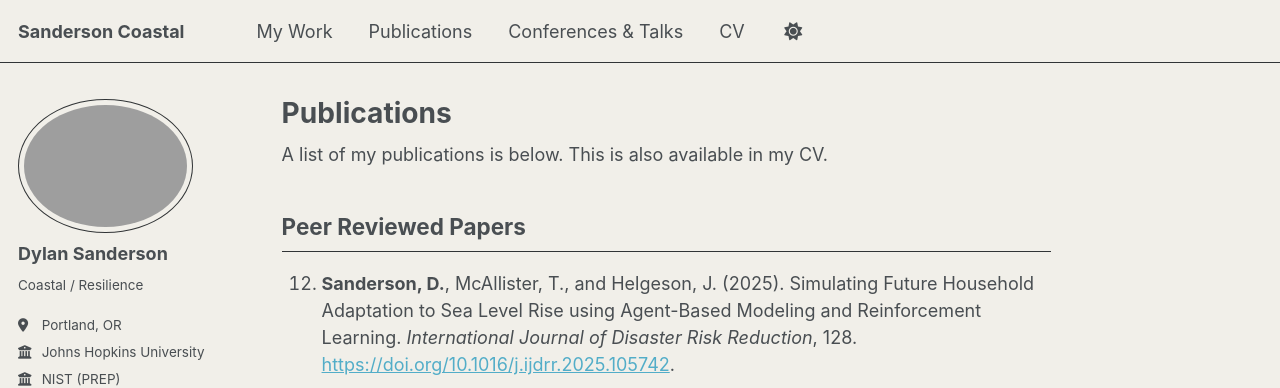
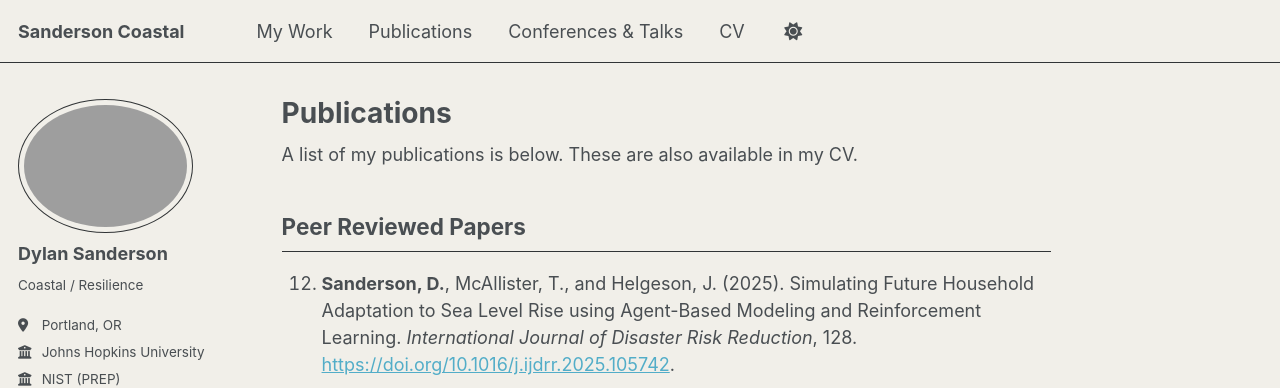
Before and after one commit to 22dylan/22dylan.github.io, a Jekyll site: the page built from _pages/publications.md, in a window 1280 px wide and 900 px high. Shown: the top 388 px of the window. Built offline with Jekyll 4.4.1, drawn with Linux system fonts in a browser that asks for light colours; some web fonts are replaced; a script that is not in the unit is left out.

Commit message:
typos and update cv

```diff
--- a/_pages/publications.md
+++ b/_pages/publications.md
@@ -4,7 +4,7 @@ sitemap: true
 permalink: /publications/
 ---
 
-A list of my publications is below. This is also available in my CV.
+A list of my publications is below. These are also available in my CV.
 
 Peer Reviewed Papers
 ---
```
Also changed, not shown: _pages/reasearch.md (+1 -1 lines), 1 other file.
